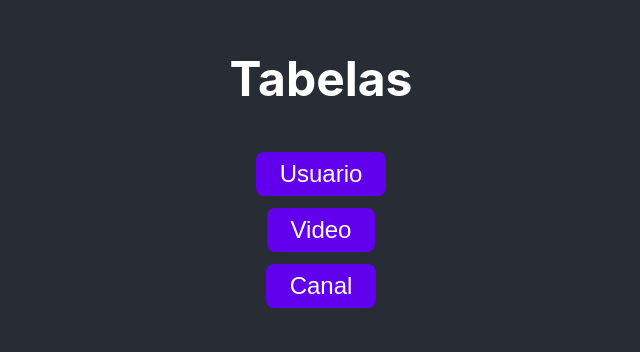
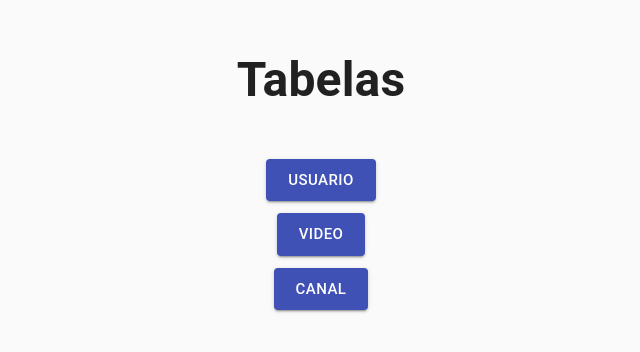
Before and after one commit to mcr9n/youtube2, a React (Create React App) app in the folder frontend/: page / in a window 1280 px wide. Shown: the part 238-590 px from the top of the page, without its empty margins (319-959 px from the left). Built offline with nearby package versions, Linux system fonts and the light colour scheme.

Commit message:
Add users table

```diff
--- a/frontend/src/App.tsx
+++ b/frontend/src/App.tsx
@@ -1,13 +1,22 @@
 import { BrowserRouter, Route, Routes } from 'react-router-dom'
 import Home from './pages/Home'
+import Usuario from './pages/Usuario'
+import { createTheme, CssBaseline, ThemeProvider } from '@material-ui/core'
+
+const darkTheme = createTheme({ palette: { type: 'light' } })
 
 function App() {
   return (
-    <BrowserRouter>
-      <Routes>
-        <Route path="/" element={<Home />} />
-      </Routes>
-    </BrowserRouter>
+    <ThemeProvider theme={darkTheme}>
+      <CssBaseline />
+
+      <BrowserRouter>
+        <Routes>
+          <Route path="/" element={<Home />} />
+          <Route path="/usuario" element={<Usuario />} />
+        </Routes>
+      </BrowserRouter>
+    </ThemeProvider>
   )
 }
 
--- a/frontend/src/components/Link.tsx
+++ b/frontend/src/components/Link.tsx
@@ -1,22 +1,5 @@
+import { Button } from '@material-ui/core'
 import { Link as RouterLink } from 'react-router-dom'
-import styled from 'styled-components'
-
-const Button = styled.button`
-  padding: 8px 24px;
-  border: none;
-  border-radius: 8px;
-  background-color: #6200ee;
-
-  font-size: 24px;
-  text-decoration: none;
-  color: white;
-
-  cursor: pointer;
-  transition: filter 0.2s;
-  :hover {
-    filter: brightness(0.9);
-  }
-`
 
 type LinkProps = {
   to: string
@@ -25,8 +8,10 @@ type LinkProps = {
 
 function Link({ to, children }: LinkProps) {
   return (
-    <RouterLink to={to}>
-      <Button>{children}</Button>
+    <RouterLink to={to} style={{ textDecoration: 'none' }}>
+      <Button variant="contained" size="large" color="primary">
+        {children}
+      </Button>
     </RouterLink>
   )
 }
--- a/frontend/src/index.css
+++ b/frontend/src/index.css
@@ -1,9 +1,3 @@
-/*
-  #6200ee
-  #2700b3
-  #03dac6
-  #018786
-*/
 
 body {
   margin: 0;
@@ -13,8 +7,6 @@ body {
   -webkit-font-smoothing: antialiased;
   -moz-osx-font-smoothing: grayscale;
 
-  background-color: #282c34;
-  color: white;
 }
 
 code {
--- a/frontend/src/pages/Home/index.tsx
+++ b/frontend/src/pages/Home/index.tsx
@@ -9,8 +9,6 @@ const Container = styled.div`
   gap: 12px;
 
   height: 100vh;
-  background-color: #282c34;
-  color: white;
   font-size: 24px;
   font-weight: 600;
 `
--- /dev/null
+++ b/frontend/src/pages/Usuario/index.tsx
@@ -0,0 +1,65 @@
+import { useEffect, useState } from 'react'
+import styled from 'styled-components'
+import axios from 'axios'
+import DataTable, { TableColumn } from 'react-data-table-component'
+
+const Container = styled.div`
+  display: flex;
+  flex-direction: column;
+  align-items: center;
+  justify-content: center;
+  gap: 12px;
+
+  height: 100vh;
+  font-size: 24px;
+  font-weight: 600;
+`
+
+type User = {
+  id: number
+  nome: string
+  email: string
+  data_de_criacao: string
+}
+
+function Usuario() {
+  const [users, setUsers] = useState<User[]>([])
+
+  const columns: TableColumn<User>[] = [
+    { name: 'id', selector: (row: User) => row.id, sortable: true },
+    { name: 'nome', selector: (row: User) => row.nome, sortable: true },
+    { name: 'email', selector: (row: User) => row.email, sortable: true },
+    {
+      name: 'data_de_criacao',
+      selector: (row: User) => row.data_de_criacao,
+      sortable: true,
+    },
+  ]
+
+  useEffect(() => {
+    axios.get('http://localhost:3333/usuario').then(response => {
+      setUsers(response.data)
+    })
+  }, [])
+
+  useEffect(() => {
+    console.log(users)
+  }, [users])
+
+  return (
+    <Container>
+      <h1>Usuario</h1>
+      {users.length > 0 && (
+        <DataTable
+          columns={columns}
+          data={users}
+          pagination
+          paginationPerPage={5}
+          paginationRowsPerPageOptions={[5, 10, 15, 20]}
+        />
+      )}
+    </Container>
+  )
+}
+
+export default Usuario
```
Also changed, not shown: frontend/package.json (+8 -0 lines), 1 other file (tests, documents, lock files or other folders).
